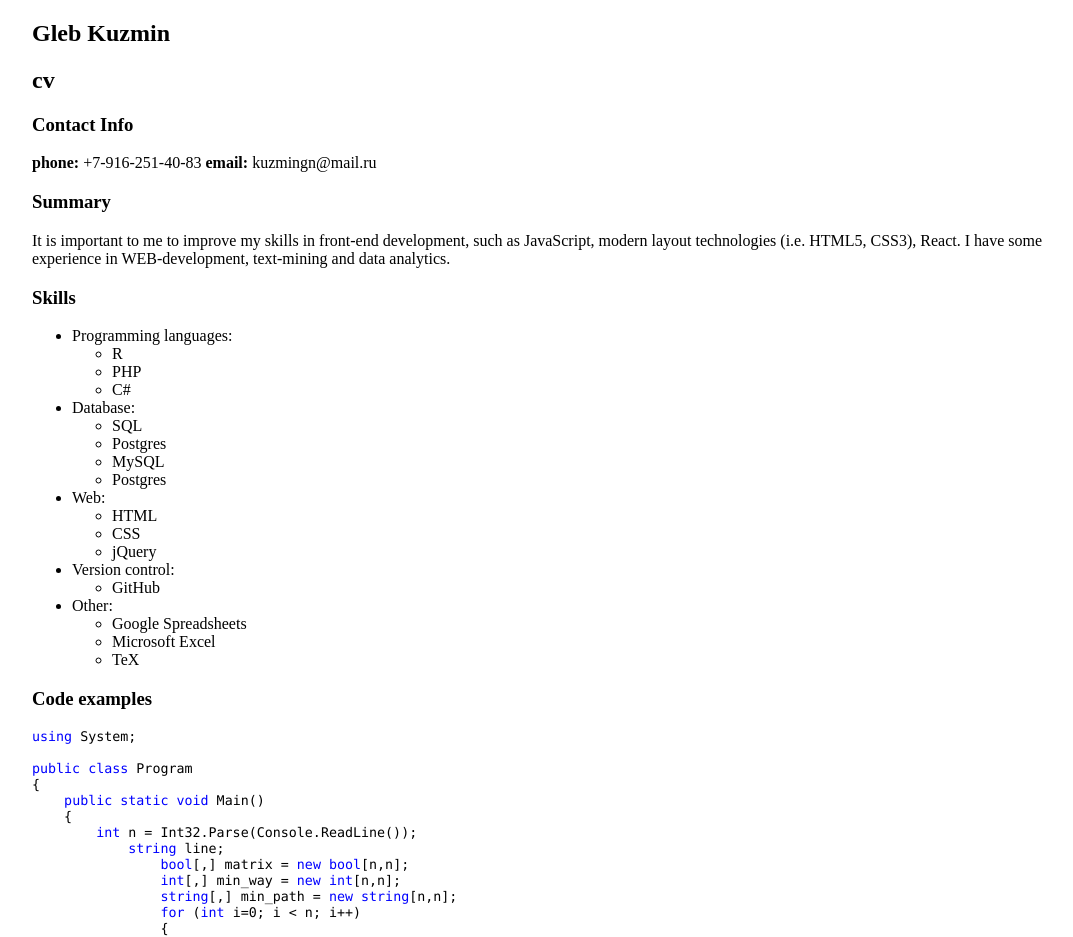
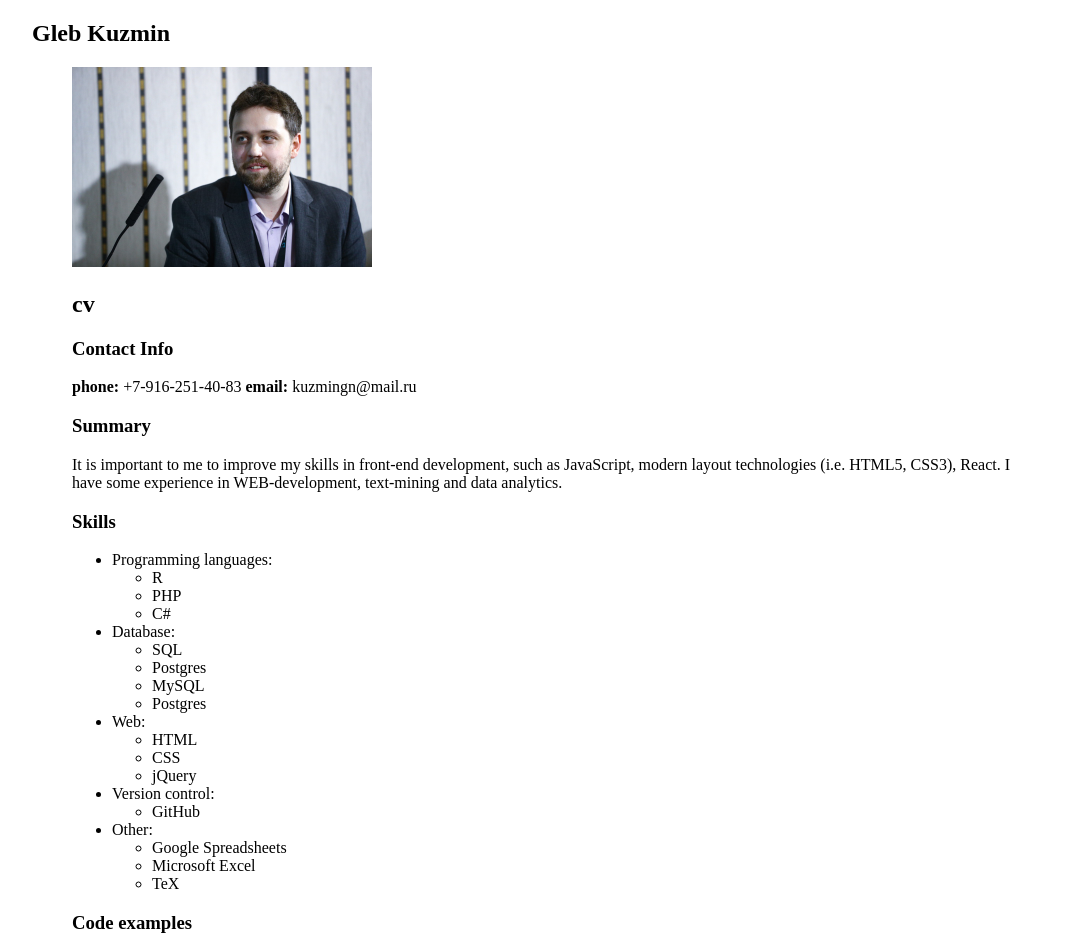
Before and after one commit to glebkuzmin/rsschool-cv, a plain HTML site: page index.html in a window 1280 px wide. Shown: the top 937 px of the page, without its empty margins (96-1169 px from the left). Drawn offline with Linux system fonts and the light colour scheme.

Commit message:
feat: add photo

```diff
--- a/index.html
+++ b/index.html
@@ -8,7 +8,11 @@
 
   <body>
 	  <article class="main">
-<h1>Gleb Kuzmin</h1>
+		  <h1>Gleb Kuzmin</h1>
+		  <figure class="photo">
+			  <img src="glebkuzmin.jpg" alt="Gleb Kuzmin" width="300" height="200">
+		</fugure>
+
 <h2>cv</h2>
 
 <h3>Contact Info</h3>
```
